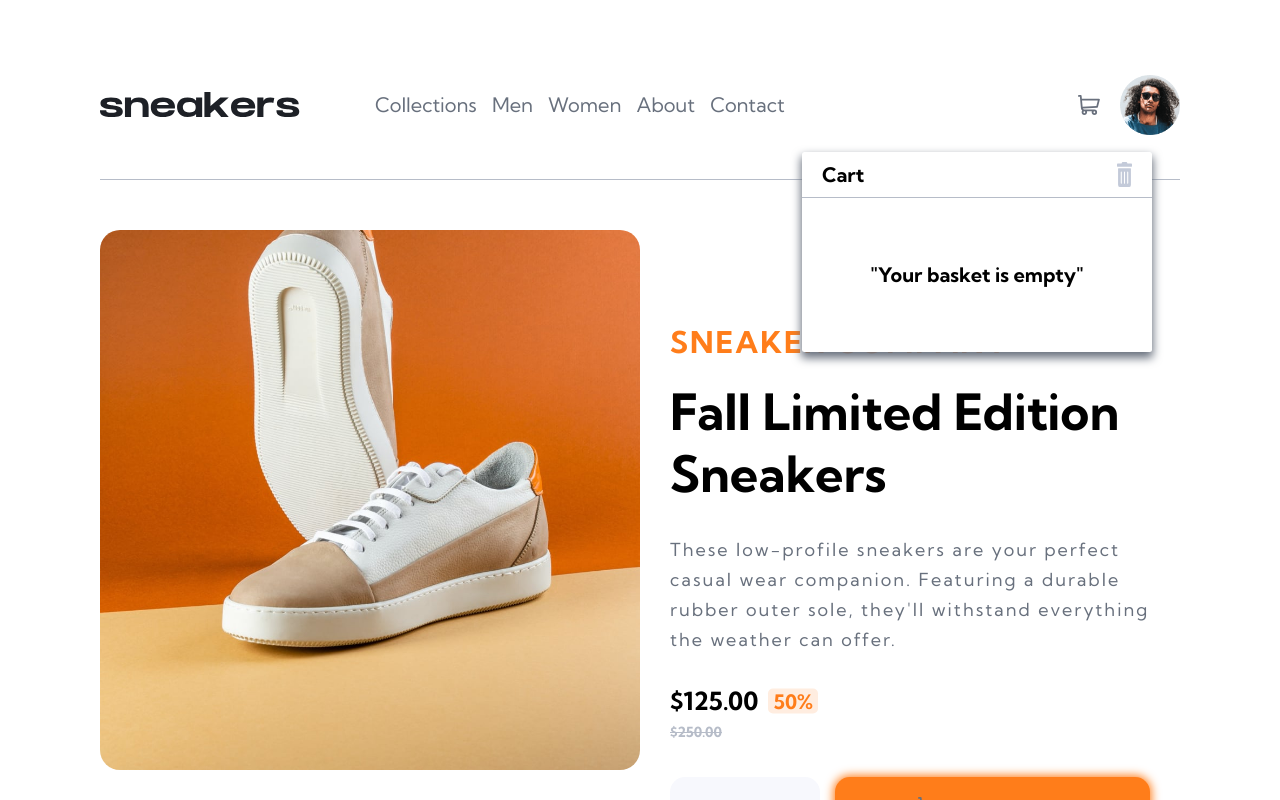
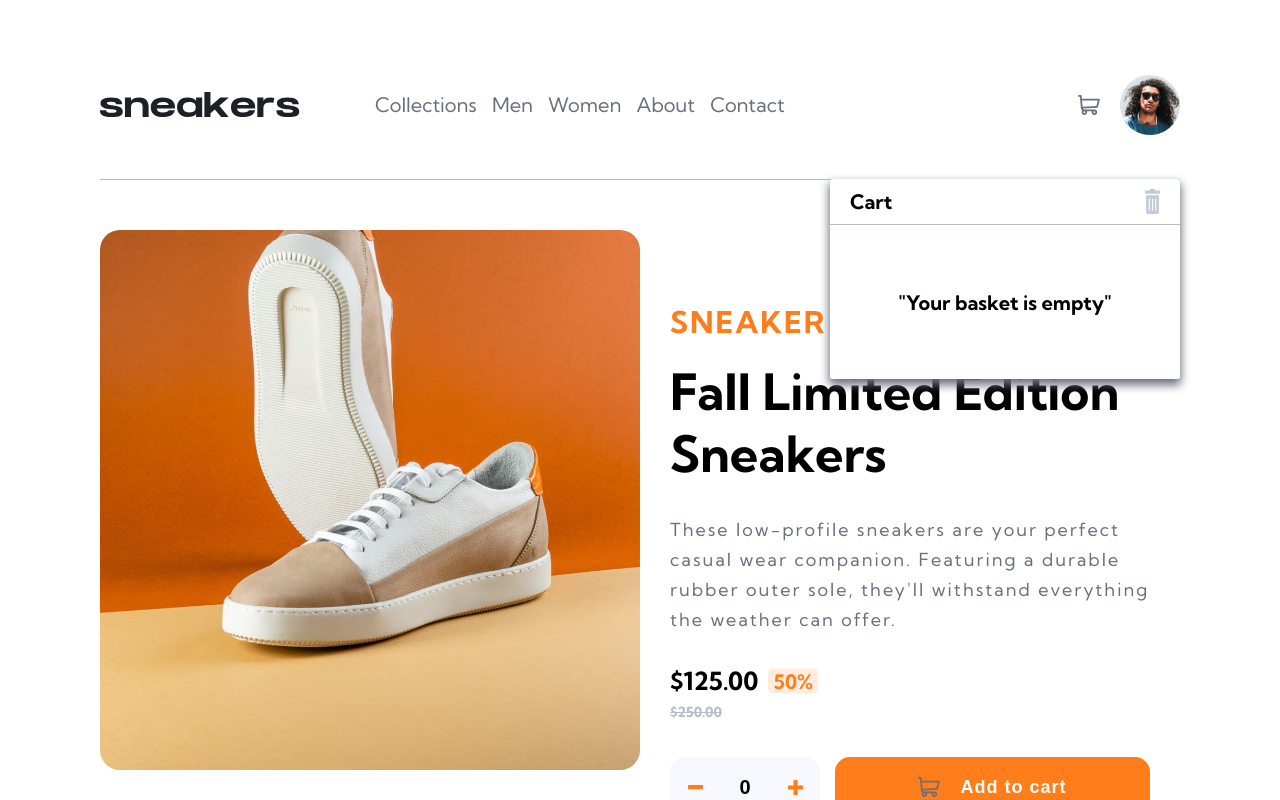
Before and after one commit to utkuonursahin/sneakers-website, a React (Create React App) app: page / in a window 1280 px wide. Both pictures are taken after a click on the picture 1089 px from the left and 104 px from the top of the page. Shown: the top 800 px of the page. Built offline with nearby package versions, Linux system fonts and the light colour scheme.

Commit message:
style update 0.1

```diff
--- a/src/components/Header/Cart/Cart.js
+++ b/src/components/Header/Cart/Cart.js
@@ -1,14 +1,17 @@
 import iconDelete from "../../../images/icon-delete.svg";
 import firstThumbnail from "../../../images/image-product-1-thumbnail.jpg";
 import {useBasket} from "../../../context/BasketContext";
+import {useCart} from "../../../context/CartContext";
 const Cart = () => {
   const {basket,setBasket} = useBasket()
+  const {isCartClicked} = useCart()
   return (
-      <div className="cart">
+      <div className={`cart ${!isCartClicked && 'hidden'}`}>
         <header className="cart__header">
           <h2 className="cart__header--heading">Cart</h2>
-          <img src={iconDelete} alt="Delete icon" className="cart__header--icon" onClick={() => setBasket(null)}/>
+          <img src={iconDelete} alt="delete icon" className="cart__header--icon" onClick={() => setBasket(null)}/>
         </header>
+        {!basket && <div className="cart__body--empty">"Your basket is empty"</div>}
         {basket &&
         <div className="cart__body">
           <img src={firstThumbnail} alt="Sneakers fall edition" className="cart__body--img"/>
@@ -20,11 +23,9 @@ const Cart = () => {
             </div>
           </div>
           <button className="cart__body--btn">Checkout</button>
-        </div>
-        }
-        {!basket && <div className="cart__body--empty">"Your basket is empty"</div>}
+        </div>}
       </div>
   );
-};
+}
 
 export default Cart;
--- a/src/styles/components/cart.scss
+++ b/src/styles/components/cart.scss
@@ -1,17 +1,20 @@
 @use "../abstracts" as abs;
 .cart{
+  position: absolute;
+  top: 100%;
+  right: 0;
   z-index: 10;
-  position: absolute;
-  top: 15%;
-  right: 10%;
   height: 20rem;
   width: 35rem;
   cursor: pointer;
+  opacity: 0;
   display: flex;
   flex-direction: column;
   border-radius: .25rem;
   background-color: abs.$color-white;
   box-shadow: 0 .5rem 1rem .1rem abs.$color-blue--dark;
+  transform: translateY(-2rem);
+  animation: cardMove 1s .2s forwards;
 
   @media only screen and (max-width: abs.$bp-750){
     top: 10%;
@@ -89,3 +92,10 @@
 
   }
 }
+
+@keyframes cardMove {
+  0%{}
+  100% {
+    transform: translateY(0rem);
+    opacity: 1;}
+}
--- a/src/styles/components/mobile-menu.scss
+++ b/src/styles/components/mobile-menu.scss
@@ -7,8 +7,11 @@
   left: 0;
   height: 100%;
   width: 50%;
-  z-index: 100;
+  z-index: 10;
+  opacity: 0;
   background-color: abs.$color-white;
+  transform: translateX(-100%);
+  animation: menuMove 1s .2s forwards;
   @media only screen and (max-width: abs.$bp-750){display: block}
   &__list{
     display: flex;
@@ -33,3 +36,10 @@
     margin: 2rem auto;
   }
 }
+
+@keyframes menuMove {
+  0%{}
+  100% {
+    transform: translateX(0);
+    opacity: 1;}
+}
--- a/src/styles/layout/gallery.scss
+++ b/src/styles/layout/gallery.scss
@@ -20,9 +20,9 @@
     @media only screen and (max-width: abs.$bp-1000){gap: 1rem;}
   }
   &__thumbnail{
-    min-width: 8rem;
+    width: 8rem;
     border-radius: 2rem;
-    @media only screen and (max-width: abs.$bp-1000){width: 6rem;}
+    @media only screen and (max-width: abs.$bp-1000){width: 7rem;}
     &:hover{box-shadow: 0 0 0 .5rem abs.$color-primary;}
   }
   &--main-pic{
--- a/src/styles/layout/header.scss
+++ b/src/styles/layout/header.scss
@@ -1,11 +1,12 @@
 @use "../abstracts" as abs;
 .header{
+  position: relative;
   grid-column: 1 / -1;
   width: 100%;
   display: flex;
   align-items: center;
   border-bottom: .15rem solid abs.$color-blue--grayish;
-  @media only screen and (max-width: abs.$bp-750){padding: 0 2rem}
+  @media only screen and (max-width: abs.$bp-750){padding: 0 2rem; position: static}
   @media only screen and (max-width: abs.$bp-350){padding: 0 1rem}
   &-logo{
     width: 20rem;
@@ -24,16 +25,27 @@
       list-style: none;
       @media only screen and (max-width: abs.$bp-1000){gap: 1rem;}
       &--item{
+        position: relative;
+        cursor: pointer;
         height: 100%;
         font-size: 2rem;
         display: flex;
         align-items: center;
         color: abs.$color-blue--dark;
         @media only screen and (max-width: abs.$bp-1000){font-size: 1.6rem}
-        &:hover{
-          cursor: pointer;
-          border-bottom: .25rem solid abs.$color-primary
+        &:after{
+          content: "";
+          position: absolute;
+          bottom: 0;
+          left: 50%;
+          width: 0;
+          height: 3px;
+          background-color: abs.$color-primary;
+          transform: translateX(-50%);
+          transition: width .25s ease-in-out;
         }
+
+        &:hover::after{width: 100%;}
       }
     }
   }
--- a/src/styles/layout/hero.scss
+++ b/src/styles/layout/hero.scss
@@ -86,6 +86,7 @@
     color: abs.$color-black;
     background-color: abs.$color-blue--gray;
     border-radius: 1.5rem;
+    @media only screen and (max-width: abs.$bp-750){padding: 0;}
 
     &--fig{
       width: 3rem;
@@ -113,7 +114,6 @@
 
   &__add-to-cart{
     height: 6rem;
-
     //Layout
     grid-column: 2 / -1;
     grid-row: 4 / 5;
@@ -130,10 +130,9 @@
     border: none;
     color: abs.$color-white;
     background-color: abs.$color-primary;
-    box-shadow: 0 0 1rem .15rem abs.$color-primary;
     transition: all .125s ease-in-out;
     &:hover{
-      transform: scale(1.1);
+      transform: scale(1.05);
       box-shadow: 0 0 2rem .15rem abs.$color-primary;
     }
   }
```
